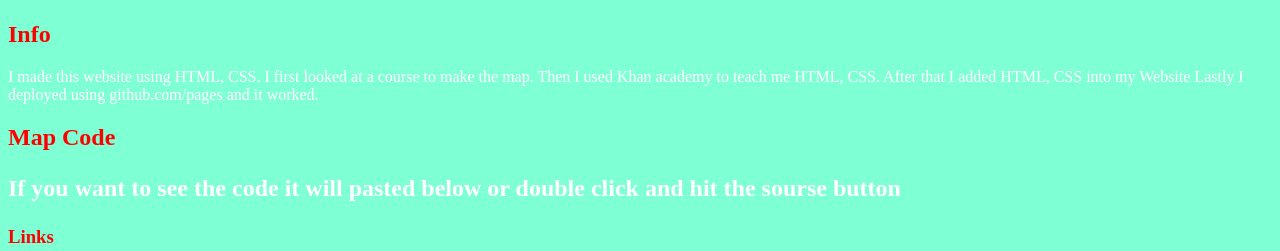
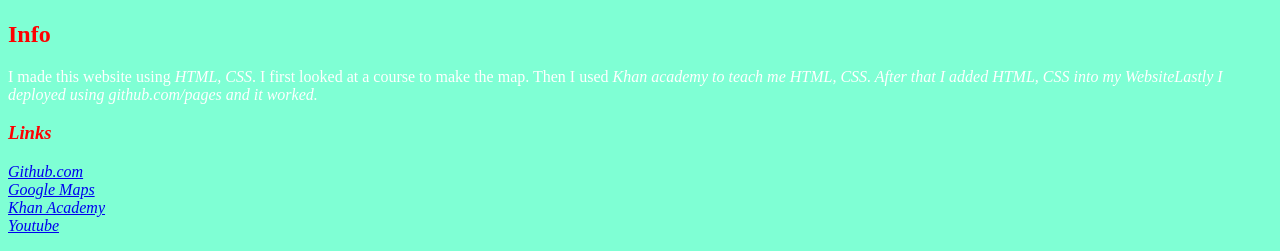
Before and after one commit to YohaanS/Html-Map, a plain HTML site: page index.html in a window 1280 px wide. Shown: the part 580-831 px from the top of the page. Drawn offline with Linux system fonts and the light colour scheme.

Commit message:
Update index.html

```diff
--- a/index.html
+++ b/index.html
@@ -23,15 +23,12 @@
     <iframe src="https://www.google.com/maps/embed?pb=!1m18!1m12!1m3!1d3333.760557874381!2d-111.85481488478558!3d33.32507478081013!2m3!1f0!2f0!3f0!3m2!1i1024!2i768!4f13.1!3m3!1m2!1s0x872ba9e336f4d693%3A0xa492fb3e26c72df5!2sKnox%20Gifted%20Academy!5e0!3m2!1sen!2sus!4v1678512195115!5m2!1sen!2sus" width="600" height="450" style="border:0;" allowfullscreen="" loading="lazy" referrerpolicy="no-referrer-when-downgrade"></iframe>
 
     <h2>Info</h2>
-    <p>I made this website using HTML, CSS.
+    <p>I made this website using <em>HTML, CSS</em>.
       I first looked at a course to make the map.
-      Then I used Khan academy to teach me HTML, CSS.
-    After that I added HTML, CSS into my Website
-      Lastly I deployed using github.com/pages and it worked.
+      Then I used <em>Khan academy<em> to teach me <em>HTML, CSS</em>.
+    After that I added <em>HTML, CSS</em> into <em>my<em> <em>Website</em
+      <strong>Lastly I deployed using <em>github.com/pages</em> and it worked.</strong>
     </p>
-
-    <h2>Map Code<h2>
-      <p>If you want to see the code it will pasted below or double click and hit the sourse button</p>
 
     <h3>Links</h3>
     <a href="https://github.com/" target="/blank">Github.com</a>
```
